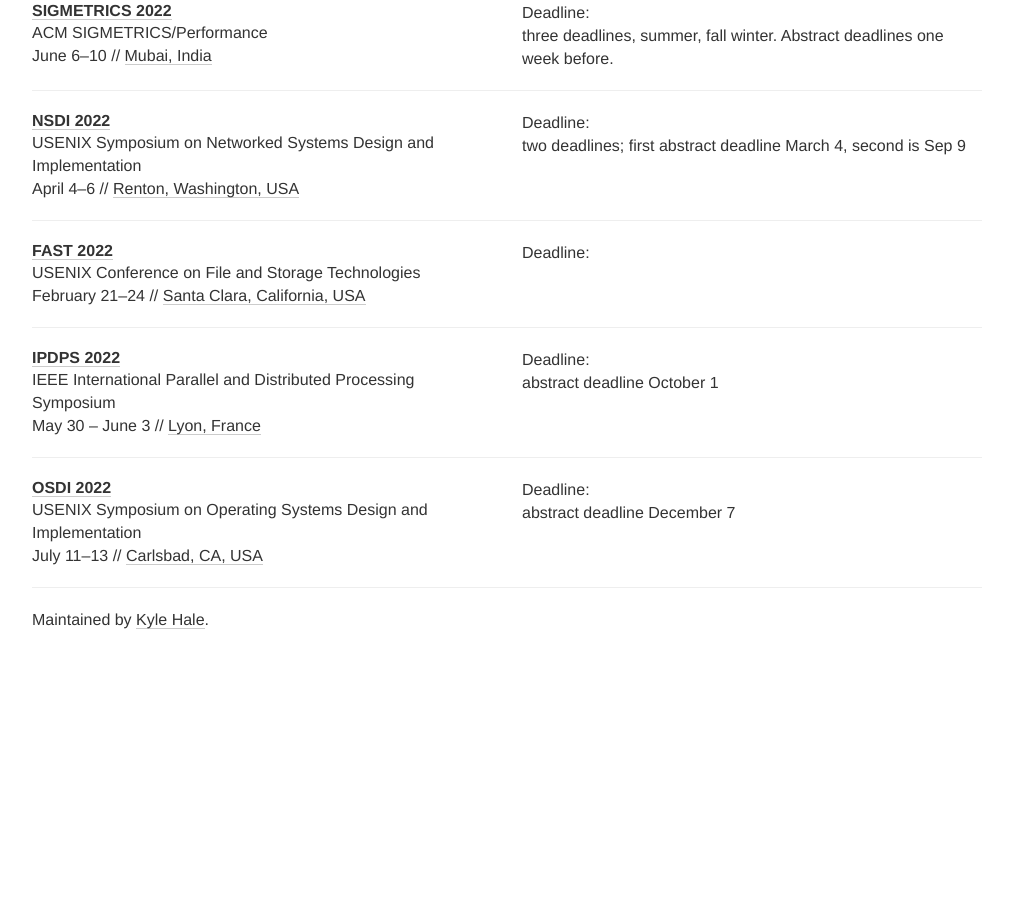
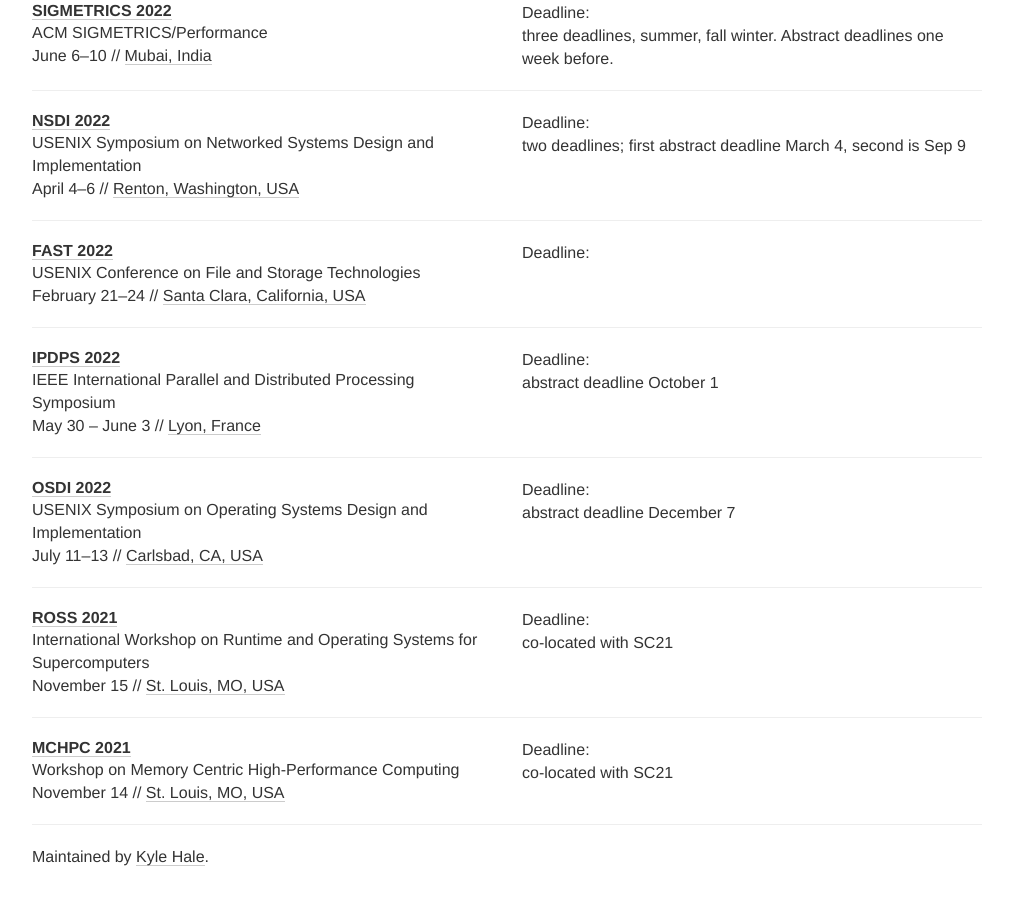
Before and after one commit to khale/sys-deadlines, a Jekyll site: the page built from index.html, in a window 1280 px wide and 900 px high, scrolled down 736 px. Shown: the whole window, without its empty margins (133-1146 px from the left). Built offline with Jekyll 4.4.1, drawn with Linux system fonts in a browser that asks for light colours; nearby versions of some CDN libraries; comment, search, counter and statistics services are not loaded; before the commit the page ends 1399 px from its top, so only the background shows below that.

Commit message:
add mchpc and ross

```diff
--- a/_data/conferences.yml
+++ b/_data/conferences.yml
@@ -85,3 +85,23 @@
   place: Carlsbad, CA, USA
   link: https://www.usenix.org/conference/osdi22
   tags: [OS]
+
+- name: ROSS
+  description: International Workshop on Runtime and Operating Systems for Supercomputers
+  year: 2021
+  comment: co-located with SC21
+  date: November 15
+  deadline: "2021-08-23 23:59"
+  place: St. Louis, MO, USA
+  link: https://www.mcs.anl.gov/events/workshops/ross/2021/
+  tags: [OS, PAR]
+
+- name: MCHPC
+  description: Workshop on Memory Centric High-Performance Computing
+  year: 2021
+  comment: co-located with SC21
+  date: November 14
+  deadline: "2021-08-31 23:59"
+  place: St. Louis, MO, USA
+  link: https://passlab.github.io/mchpc/mchpc2021/
+  tags: [OS, PAR, ARCH]
```
